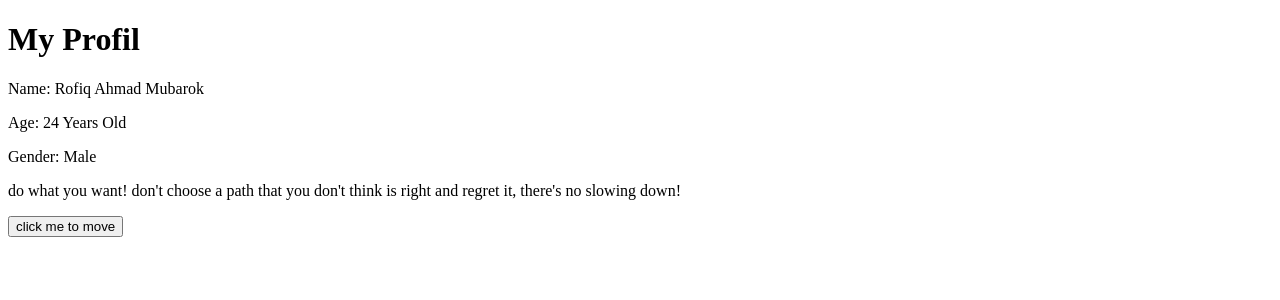
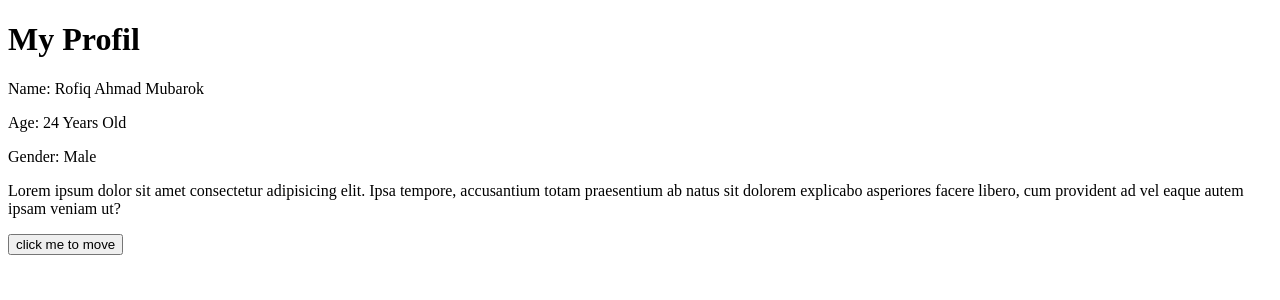
Before and after one commit to rofiqahmad22/demo-react-vite, a React (Vite) app: page / in a window 1280 px wide. Shown: the top 300 px of the page. Built offline with nearby package versions, Linux system fonts and the light colour scheme.

Commit message:
change description

```diff
--- a/src/components/descripton.tsx
+++ b/src/components/descripton.tsx
@@ -2,8 +2,9 @@ export function Description() {
   return (
     <div>
       <p>
-        do what you want! don't choose a path that you don't think is right and
-        regret it, there's no slowing down!
+        Lorem ipsum dolor sit amet consectetur adipisicing elit. Ipsa tempore,
+        accusantium totam praesentium ab natus sit dolorem explicabo asperiores
+        facere libero, cum provident ad vel eaque autem ipsam veniam ut?
       </p>
     </div>
   );
```
